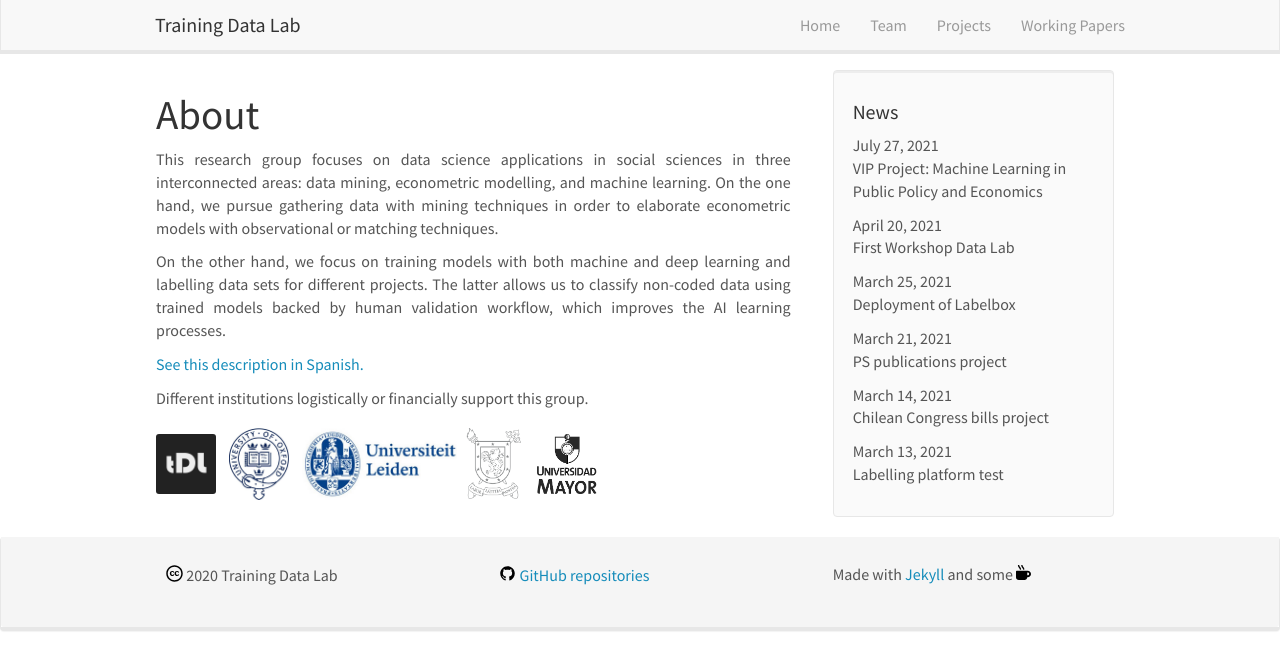
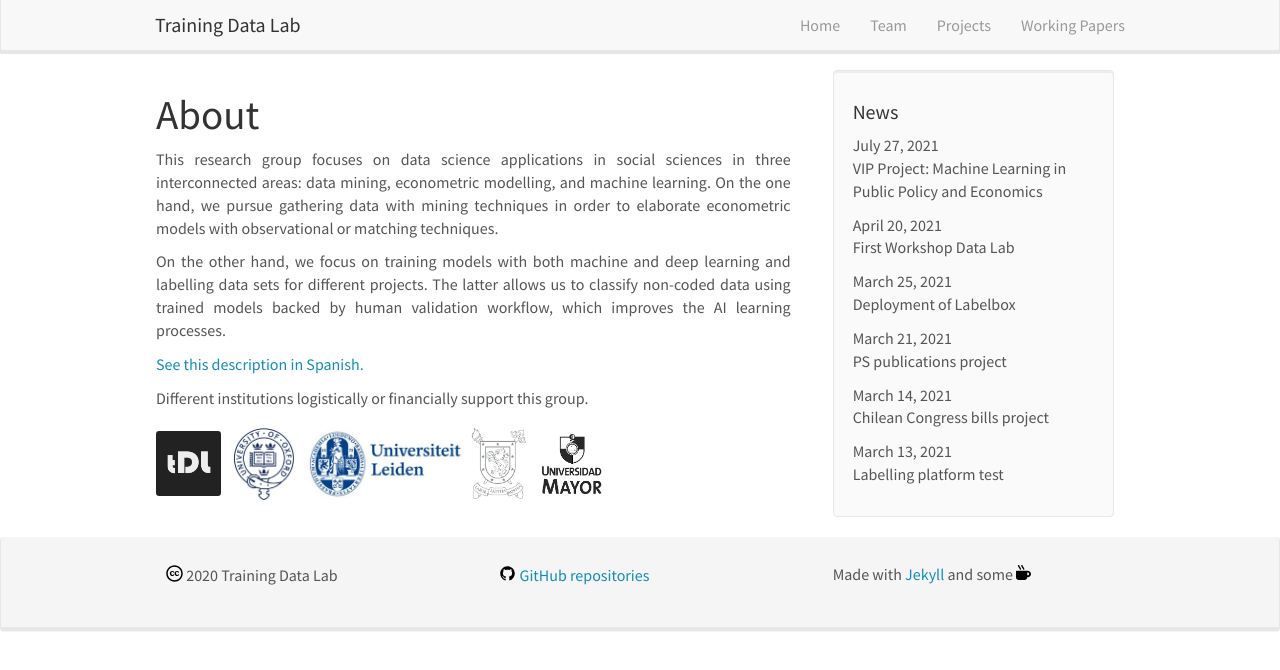
Before and after one commit to training-datalab/old-training-datalab.com, a Jekyll site: the page built from _pages/home.md, in a window 1280 px wide. Shown: the top 670 px of the page. Built offline with Jekyll 4.4.1, drawn with Linux system fonts in a browser that asks for light colours; nearby versions of some CDN libraries.

Commit message:
Update home.md

```diff
--- a/_pages/home.md
+++ b/_pages/home.md
@@ -19,7 +19,7 @@
 Different institutions logistically or financially support this group.
 
 <figure class="fourth">
-  <img src="{{ site.url }}{{ site.baseurl }}/images/lab-logo.png" style="width: 60px"> &nbsp;&nbsp;
+  <img src="{{ site.url }}{{ site.baseurl }}/images/lab-logo.png" style="width: 65px"> &nbsp;&nbsp;
   <img src="{{ site.url }}{{ site.baseurl }}/images/logos/oxford.jpg" style="width: 60px"> &nbsp;&nbsp;
   <img src="{{ site.url }}{{ site.baseurl }}/images/logos/leiden.jpg" style="width: 155px">  &nbsp;
   <!-- <img src="{{ site.url }}{{ site.baseurl }}/images/logos/uct.png" style="width: 160px">  &nbsp;&nbsp;-->
```
